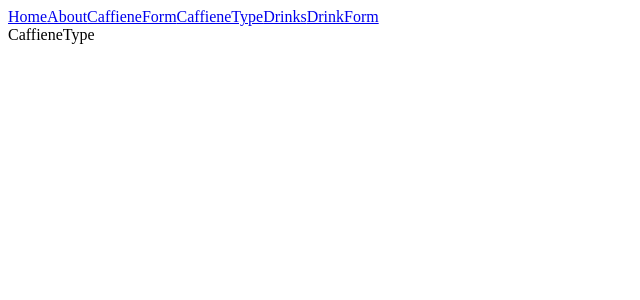
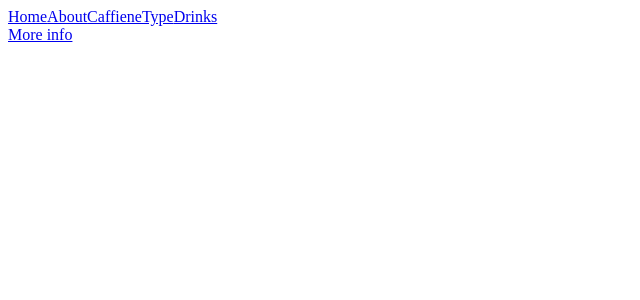
Before and after one commit to jascolil01/Website-for-Caffiene, a React (Create React App) app in the folder client/: page /CaffieneType in a window 1280 px wide. Shown: the top 300 px of the page, without its empty margins (0-640 px from the left). Built offline with nearby package versions, Linux system fonts and the light colour scheme.

Commit message:
added bonework for navigation

```diff
--- a/client/src/App.js
+++ b/client/src/App.js
@@ -15,9 +15,9 @@ const App=()=> {
     <Routes>
       <Route path="/" element ={<Home/>}/>
       <Route path="/About" element ={<About/>}/>
-      <Route path="/CaffieneForm" element ={<CaffieneForm/>}/>
+      <Route path="/CaffieneType/CaffieneForm" element ={<CaffieneForm/>}/>
       <Route path="/CaffieneType" element ={<CaffieneType/>}/>
-      <Route path="/DrinkForm" element ={<DrinkForm/>}/>
+      <Route path="/Drinks/DrinkForm" element ={<DrinkForm/>}/>
       <Route path="/Drinks" element ={<Drinks/>}/>
     </Routes>
 </div>
--- a/client/src/components/CaffieneType.js
+++ b/client/src/components/CaffieneType.js
@@ -1,7 +1,9 @@
-import React from 'react'
+import { NavLink } from "react-router-dom"
 
 export default function CaffieneType() {
   return (
-    <div>CaffieneType</div>
+    <div>
+      <NavLink to="/CaffieneType/CaffieneForm">More info</NavLink>
+    </div>
   )
 }
--- a/client/src/components/Drinks.js
+++ b/client/src/components/Drinks.js
@@ -1,7 +1,8 @@
 import React from 'react'
+import { NavLink } from 'react-router-dom'
 
 export default function Drinks() {
   return (
-    <div>Drinks</div>
+    <div><NavLink to ="/Drinks/DrinkForm">x</NavLink></div>
   )
 }
--- a/client/src/components/NavBar.js
+++ b/client/src/components/NavBar.js
@@ -1,4 +1,3 @@
-import React from 'react'
 import { NavLink } from 'react-router-dom'
 
 export default function NavBar() {
@@ -6,10 +5,8 @@ export default function NavBar() {
     <nav>
       <NavLink to="/">Home</NavLink>
       <NavLink to="/About">About</NavLink>
-      <NavLink to="/CaffieneForm">CaffieneForm</NavLink>
       <NavLink to="/CaffieneType">CaffieneType</NavLink>
       <NavLink to="/Drinks">Drinks</NavLink>
-      <NavLink to="/DrinkForm">DrinkForm</NavLink>
     </nav>
 
 
```
